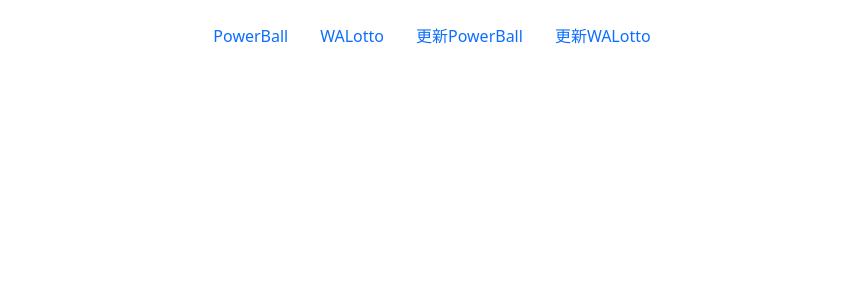
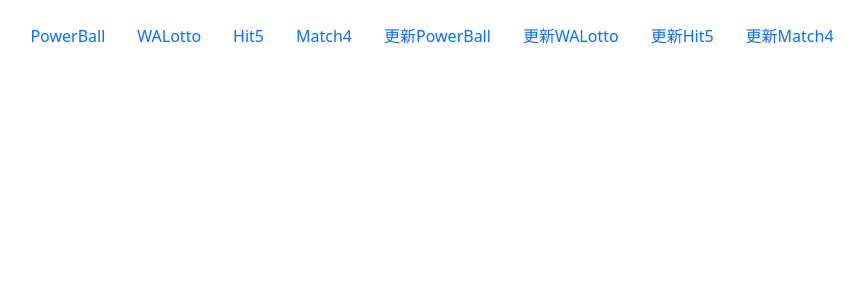
Before and after one commit to Zhuolun1996/LottoVisualizer, a Django app: page / in a window 1280 px wide. Shown: the top 300 px of the page, without its empty margins (208-1073 px from the left). Run offline with Django 5.2, Linux system fonts and the light colour scheme; some libraries are stand-ins or nearby versions.

Commit message:
add hit5 match4

```diff
--- a/Lotto/urls.py
+++ b/Lotto/urls.py
@@ -25,4 +25,6 @@ urlpatterns = [
     path('show_drawing/', views.show_drawing),
     path('update_powerball/', views.update_data_powerball),
     path('update_walotto/', views.update_data_wa_lotto),
+    path('update_hit5/', views.update_data_hit5),
+    path('update_match4/', views.update_data_match4),
 ]
--- a/Visualizer/templates/base.html
+++ b/Visualizer/templates/base.html
@@ -38,8 +38,14 @@
                                     class="nav-link">PowerBall</a></li>
             <li class="nav-item"><a href="/show_drawing?lotto=WALotto&retrieve_count=10" class="nav-link">WALotto</a>
             </li>
+            <li class="nav-item"><a href="/show_drawing?lotto=Hit5&retrieve_count=10"
+                                    class="nav-link">Hit5</a></li>
+            <li class="nav-item"><a href="/show_drawing?lotto=Match4&retrieve_count=10" class="nav-link">Match4</a>
+            </li>
             <li class="nav-item"><a href="/update_powerball/" class="nav-link">更新PowerBall</a></li>
             <li class="nav-item"><a href="/update_walotto/" class="nav-link">更新WALotto</a></li>
+            <li class="nav-item"><a href="/update_hit5/" class="nav-link">更新Hit5</a></li>
+            <li class="nav-item"><a href="/update_match4/" class="nav-link">更新Match4</a></li>
         </ul>
     </header>
     {% block content %}
--- a/Visualizer/views.py
+++ b/Visualizer/views.py
@@ -57,3 +57,16 @@ def update_data_wa_lotto(request):
         "https://www.walottery.com/WinningNumbers/PastDrawings.aspx?gamename=lotto&unittype=day&unitcount=180",
         "WALotto")
     return redirect("/show_drawing/?retrieve_count=10&lotto=WALotto")
+
+def update_data_hit5(request):
+    update_data(
+        "https://www.walottery.com/WinningNumbers/PastDrawings.aspx?gamename=hit5&unittype=day&unitcount=180",
+        "Hit5")
+    return redirect("/show_drawing/?retrieve_count=10&lotto=Hit5")
+
+
+def update_data_match4(request):
+    update_data(
+        "https://www.walottery.com/WinningNumbers/PastDrawings.aspx?gamename=match4&unittype=day&unitcount=180",
+        "Match4")
+    return redirect("/show_drawing/?retrieve_count=10&lotto=Match4")
```
